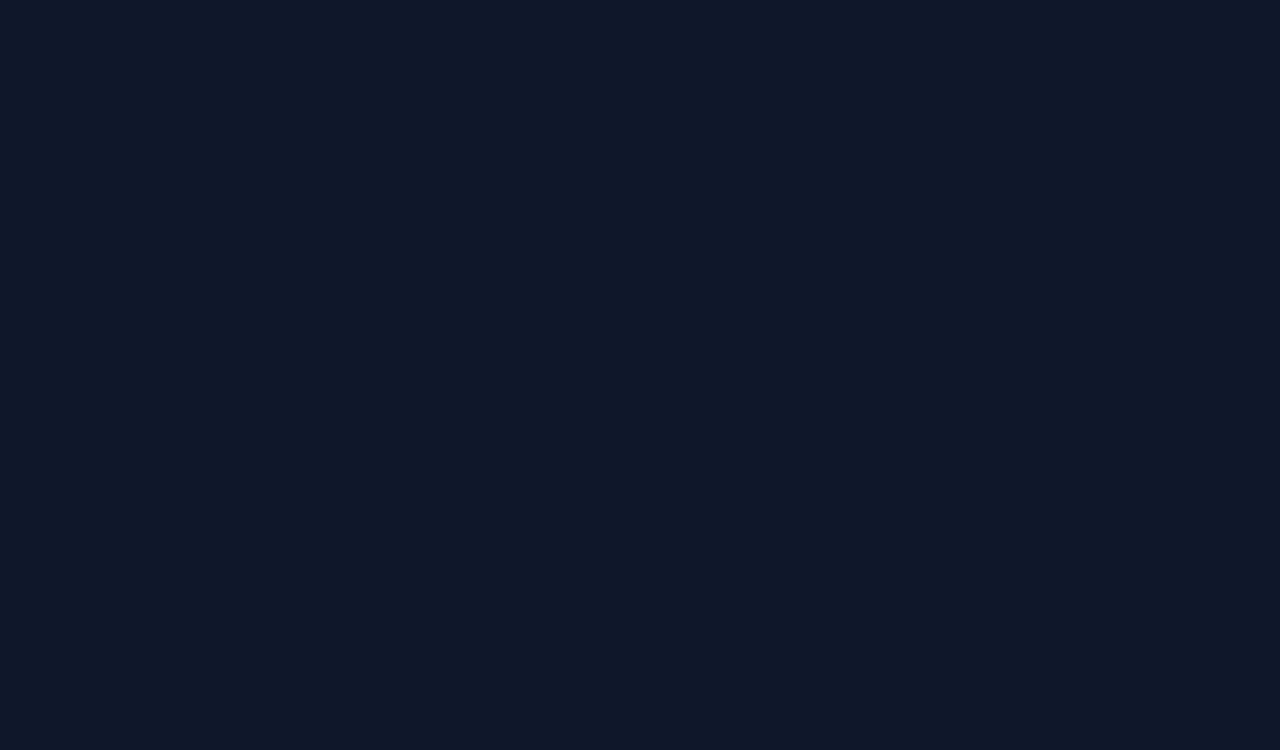
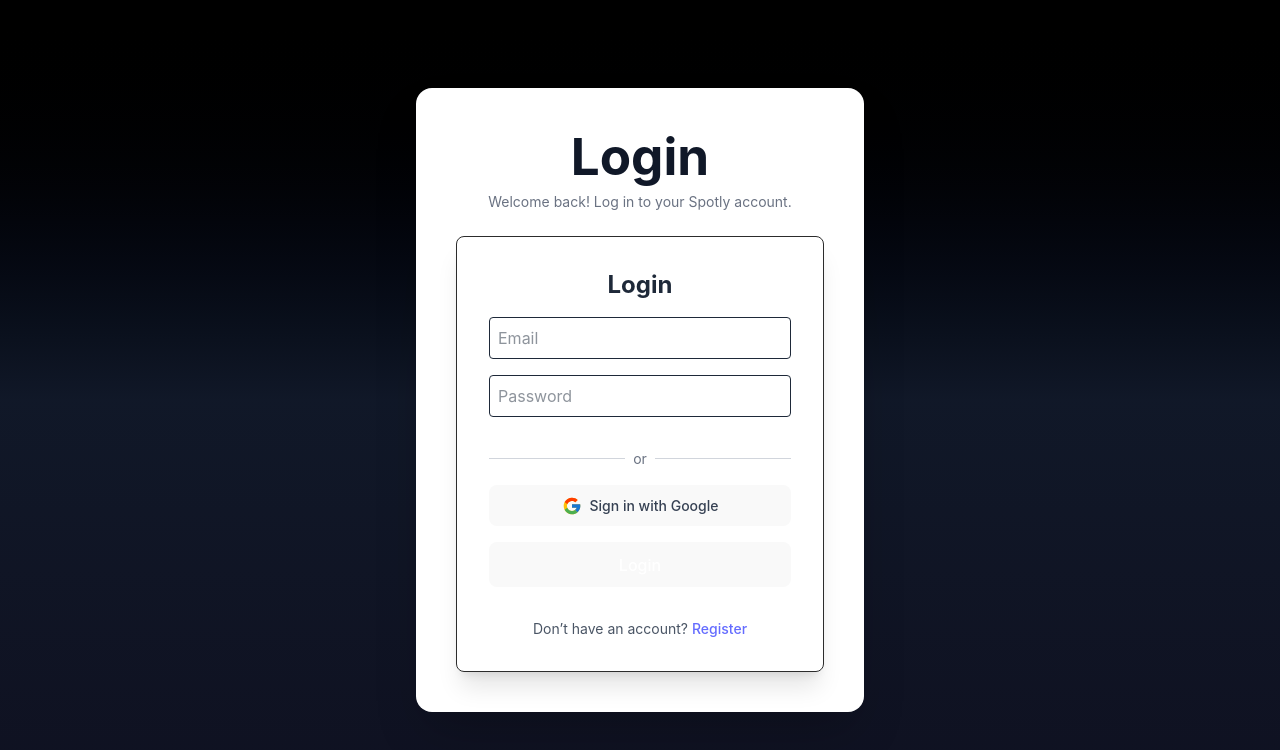
Before and after one commit to Keon24/Spotly-Frontend, a React (Vite) app: page /login in a window 1280 px wide. Before the commit this address had no page. Shown: the top 750 px of the page. Built offline with nearby package versions, Linux system fonts and the light colour scheme.

Commit message:
styled register/login componentsand pages

```diff
--- a/package.json
+++ b/package.json
@@ -23,6 +23,7 @@
     "react": "^19.0.0",
     "react-dom": "^19.0.0",
     "react-google-recaptcha": "^3.1.0",
+    "react-icons": "^5.5.0",
     "react-redux": "^9.2.0",
     "react-router-dom": "^7.6.0",
     "tailwind-merge": "^3.2.0",
--- a/src/App.tsx
+++ b/src/App.tsx
@@ -1,6 +1,6 @@
 import { BrowserRouter, Routes, Route } from 'react-router-dom';
 import Register from './pages/RegisterPage';
-
+import LoginPage from './pages/LoginPage';
 
 function App() {
   return (
@@ -8,7 +8,7 @@ function App() {
       <Routes>
         <Route path="/" element={<Register />} />
         <Route path="/register" element={<Register />} />
-
+        <Route path="/login" element={<LoginPage />} />
       </Routes>
     </BrowserRouter>
   );
--- a/src/components/auth/GoogleAuthButton.tsx
+++ b/src/components/auth/GoogleAuthButton.tsx
@@ -0,0 +1,21 @@
+import React from 'react';
+import { FcGoogle } from 'react-icons/fc';
+
+const GoogleAuthButton: React.FC = () => {
+  const handleGoogleLogin = () => {
+    window.location.href = '/api/auth/google';
+  };
+
+  return (
+    <button
+      type="button"
+      onClick={handleGoogleLogin}
+      className="w-full flex items-center justify-center gap-2 border border-gray-300 rounded-md py-2 px-4 hover:bg-gray-100 transition"
+    >
+      <FcGoogle className="text-xl" />
+      <span className="text-sm text-gray-700 font-medium">Sign in with Google</span>
+    </button>
+  );
+};
+
+export default GoogleAuthButton;
--- a/src/components/auth/LoginForm.tsx
+++ b/src/components/auth/LoginForm.tsx
@@ -0,0 +1,76 @@
+import React, { useState } from 'react'
+import axios from 'axios';
+import { useNavigate, Link } from 'react-router-dom';
+import GoogleAuthButton from './GoogleAuthButton';
+
+const LoginForm: React.FC = () => {
+  const [formData, setFormData] = useState({ email: '', password: '' });
+  const [error, setError] = useState('');
+  const navigate = useNavigate();
+
+  const handleChange = (e: React.ChangeEvent<HTMLInputElement>) => {
+    setFormData({ ...formData, [e.target.name]: e.target.value });
+  };
+
+  const handleLogin = async (e: React.FormEvent) => {
+    e.preventDefault();
+    try {
+      await axios.post('/api/users/login/', formData);
+      navigate('/dashboard'); // 👈 Change this to your main page after login
+    } catch (err: any) {
+      setError(err.response?.data?.message || 'Invalid credentials');
+    }
+  };
+
+  return (
+    <form
+      onSubmit={handleLogin}
+      className="w-full max-w-md p-8 text-gray-800 shadow-xl rounded-lg space-y-4 border border-[#2c2c2c]"
+    >
+      <h2 className="text-2xl font-bold text-center mb-4">Login</h2>
+      {error && <p className="text-red-600 text-sm text-center">{error}</p>}
+      <input
+        className="w-full p-2 border rounded"
+        type="email"
+        name="email"
+        placeholder="Email"
+        onChange={handleChange}
+        required
+      />
+      <input
+        className="w-full p-2 border rounded"
+        type="password"
+        name="password"
+        placeholder="Password"
+        onChange={handleChange}
+        required
+      />
+    <div className="relative my-4">
+        <div className="absolute inset-0 flex items-center">
+          <div className="w-full border-t border-gray-300" />
+        </div>
+        <div className="relative flex justify-center text-sm">
+          <span className="bg-white px-2 text-gray-500">or</span>
+        </div>
+      </div>
+
+       <GoogleAuthButton />
+       <button
+        type="submit"
+        className="w-full bg-black text-white py-2 rounded-md hover:bg-gray-900 transition"
+      >
+        Login
+      </button>
+
+
+      <p className="text-center text-sm text-gray-600 mt-4">
+        Don’t have an account?{' '}
+        <Link to="/register" className="text-indigo-600 hover:underline">
+          Register
+        </Link>
+      </p>
+    </form>
+  );
+};
+
+export default LoginForm;
--- a/src/components/auth/RegisterForm.tsx
+++ b/src/components/auth/RegisterForm.tsx
@@ -1,4 +1,5 @@
 import React, { useState } from 'react'
+import { useNavigate } from 'react-router-dom'
 import axios from 'axios';
 import zxcvbn from 'zxcvbn';
 import ReCAPTCHA from 'react-google-recaptcha'
@@ -15,6 +16,7 @@ const RegisterForm: React.FC = () => {
     const [captchaToken, setCaptchaToken] = useState<string |null>(null);
     const [error, setError ] = useState('');
     const [success, setSucess] = useState(false);
+    const navigate = useNavigate();
 
     const handleChange = (e: React.ChangeEvent<HTMLInputElement>) => {
         setFormData({ ...formData, [e.target.name]: e.target.value})
@@ -32,6 +34,7 @@ const RegisterForm: React.FC = () => {
          });
          setSucess(true);
          setError('');
+         navigate('/login')
         } catch (err:any) {
             setError(err.response?.data?.message || 'Registered Successfully')
         }
@@ -86,7 +89,14 @@ const RegisterForm: React.FC = () => {
               sitekey={import.meta.env.VITE_RECAPTCHA_SITE_KEY}
               onChange={(token) => setCaptchaToken(token)}
             />
-
+              <div className="relative my-4">
+        <div className="absolute inset-0 flex items-center">
+          <div className="w-full border-t border-gray-300" />
+        </div>
+        <div className="relative flex justify-center text-sm">
+          <span className="bg-white px-2 text-gray-500">or</span>
+        </div>
+      </div>
             <button
               type="submit"
               className="w-full bg-black text-white py-2 rounded-md hover:bg-gray-900 transition"
--- a/src/pages/LoginPage.tsx
+++ b/src/pages/LoginPage.tsx
@@ -0,0 +1,16 @@
+import LoginForm from '../components/auth/LoginForm';
+
+export default function LoginPage() {
+  return (
+    <div className="min-h-screen bg-gradient-to-b from-black via-gray-900 to-[#0f1121] flex items-center justify-center px-4">
+      <div className="bg-white rounded-2xl shadow-2xl p-10 w-full max-w-md">
+        <h1 className="text-3xl font-bold text-center text-gray-900 mb-2">Login</h1>
+        <p className="text-center text-sm text-gray-500 mb-6">
+          Welcome back! Log in to your Spotly account.
+        </p>
+
+        <LoginForm />
+      </div>
+    </div>
+  );
+}
--- a/src/pages/RegisterPage.tsx
+++ b/src/pages/RegisterPage.tsx
@@ -1,5 +1,6 @@
 import RegisterForm from "../components/auth/RegisterForm";
-
+import GoogleAuthButton from "../components/auth/GoogleAuthButton";
+import { Link } from 'react-router-dom'
 export default function Register() {
   return (
     <div className="min-h-screen bg-gradient-to-b from-black via-gray-900 to-[#0f1121] flex items-center justify-center px-4">
@@ -8,7 +9,24 @@ export default function Register() {
         <p className="text-center text-sm text-gray-500 mb-6">
           Enter your information to create your Spotly account.
         </p>
+
+
         <RegisterForm />
+
+
+        <div className="flex items-center my-4">
+          <div className="flex-grow border-t border-gray-300" />
+          <span className="mx-2 text-sm text-gray-400">or</span>
+          <div className="flex-grow border-t border-gray-300" />
+        </div>
+
+        <GoogleAuthButton />
+        <p className="text-center text-sm text-gray-600 mt-6">
+          Already have an account?{" "}
+          <Link to="/login" className="text-blue-600 hover:underline font-medium">
+            Log in
+          </Link>
+        </p>
       </div>
     </div>
   );
```
Also changed, not shown: 1 other file (tests, documents, lock files or other folders).
